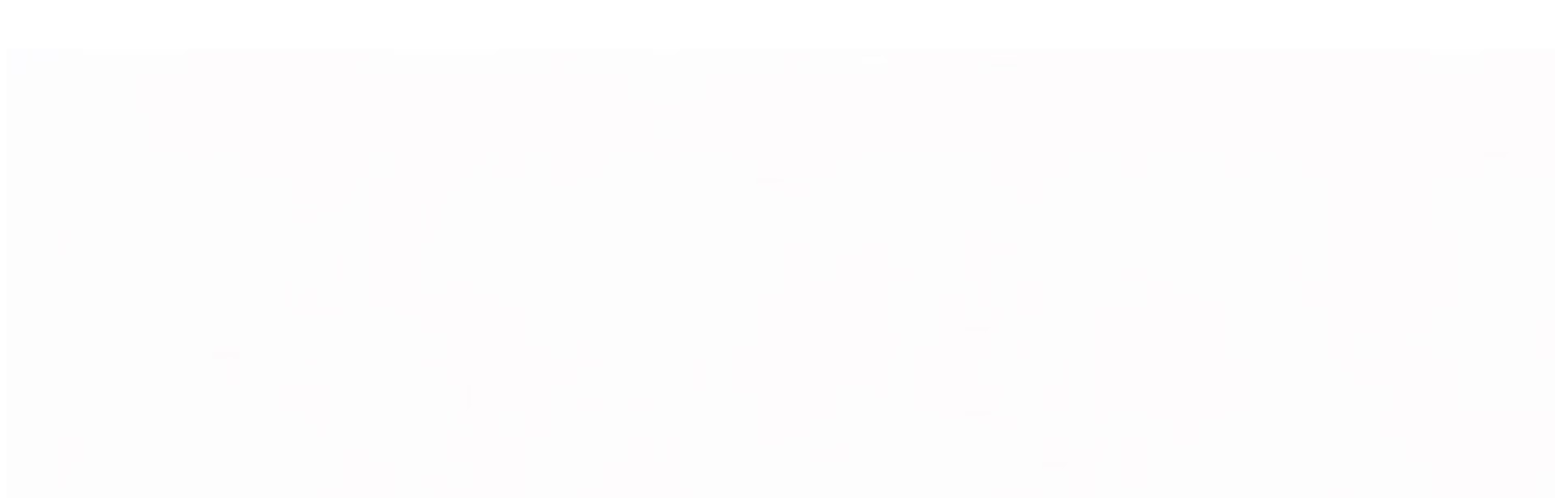
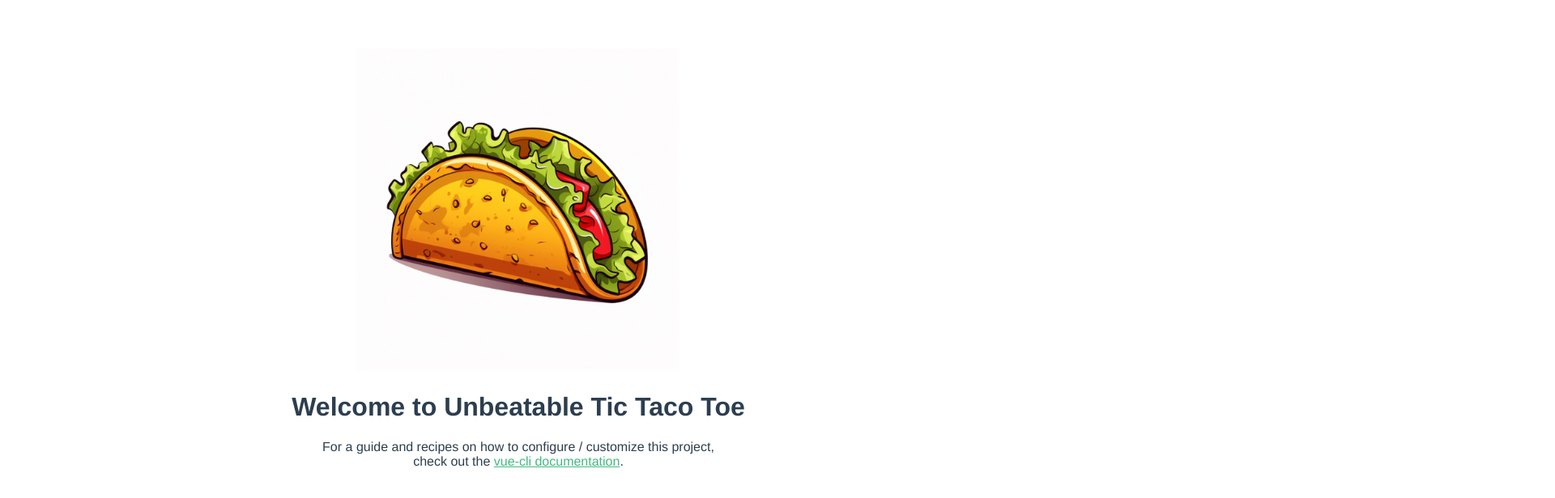
Before and after one commit to allisonecrenshaw/unbeatable-tic-tac-toe-cli, a Vue app: page / in a window 1280 px wide. Shown: the top 616 px of the page at 81% size, 1920 px wide, since content can reach past the window. Built offline with nearby package versions, Linux system fonts and the light colour scheme.

Commit message:
Image size change.

```diff
--- a/src/App.vue
+++ b/src/App.vue
@@ -1,5 +1,5 @@
 <template>
-	<img alt="taco doodle" src="./assets/taco-doodle.jpg" />
+	<img alt="taco doodle" src="./assets/taco-doodle.jpg" class="small-image" />
 	<HelloWorld msg="Welcome to Unbeatable Tic Taco Toe" />
 </template>
 
@@ -23,4 +23,9 @@
 	color: #2c3e50;
 	margin-top: 60px;
 }
+
+.small-image {
+	max-width: 400px; /* Set a specific maximum width */
+	height: auto; /* Maintain the aspect ratio */
+}
 </style>
```
